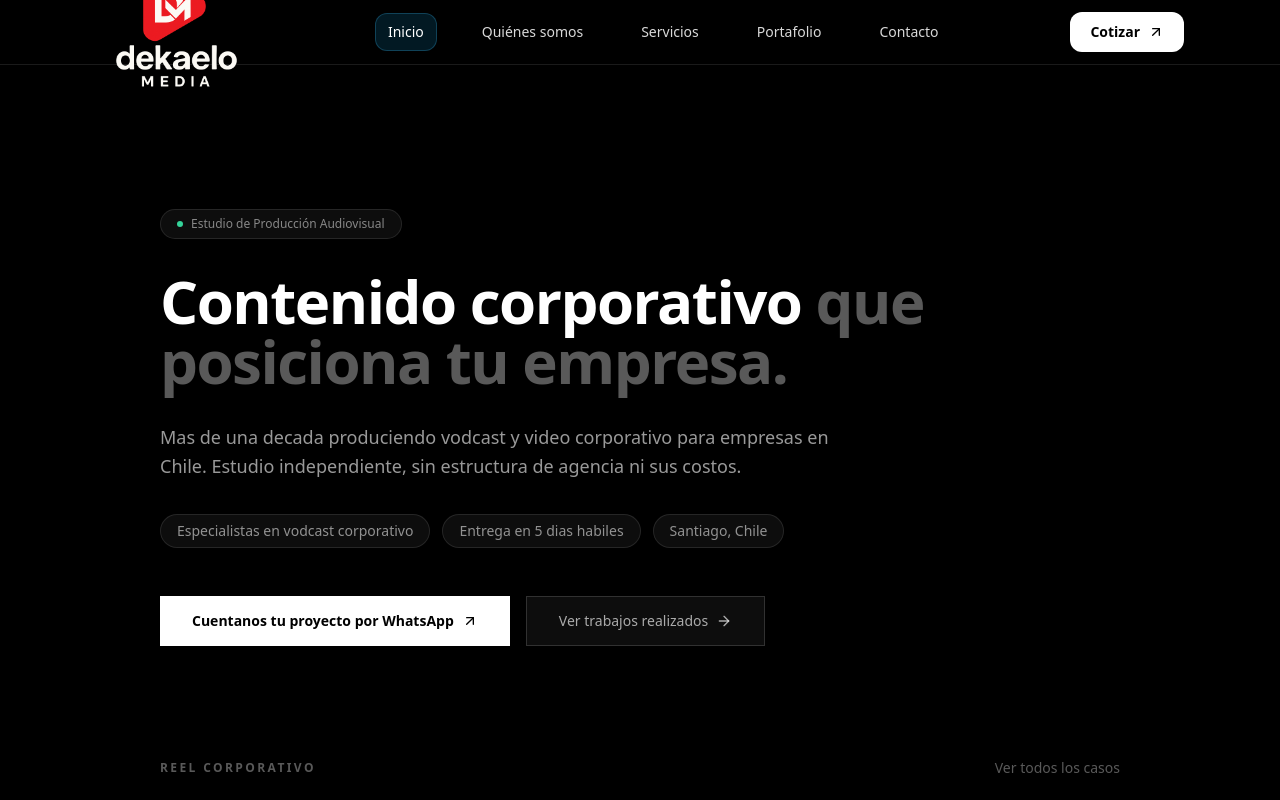
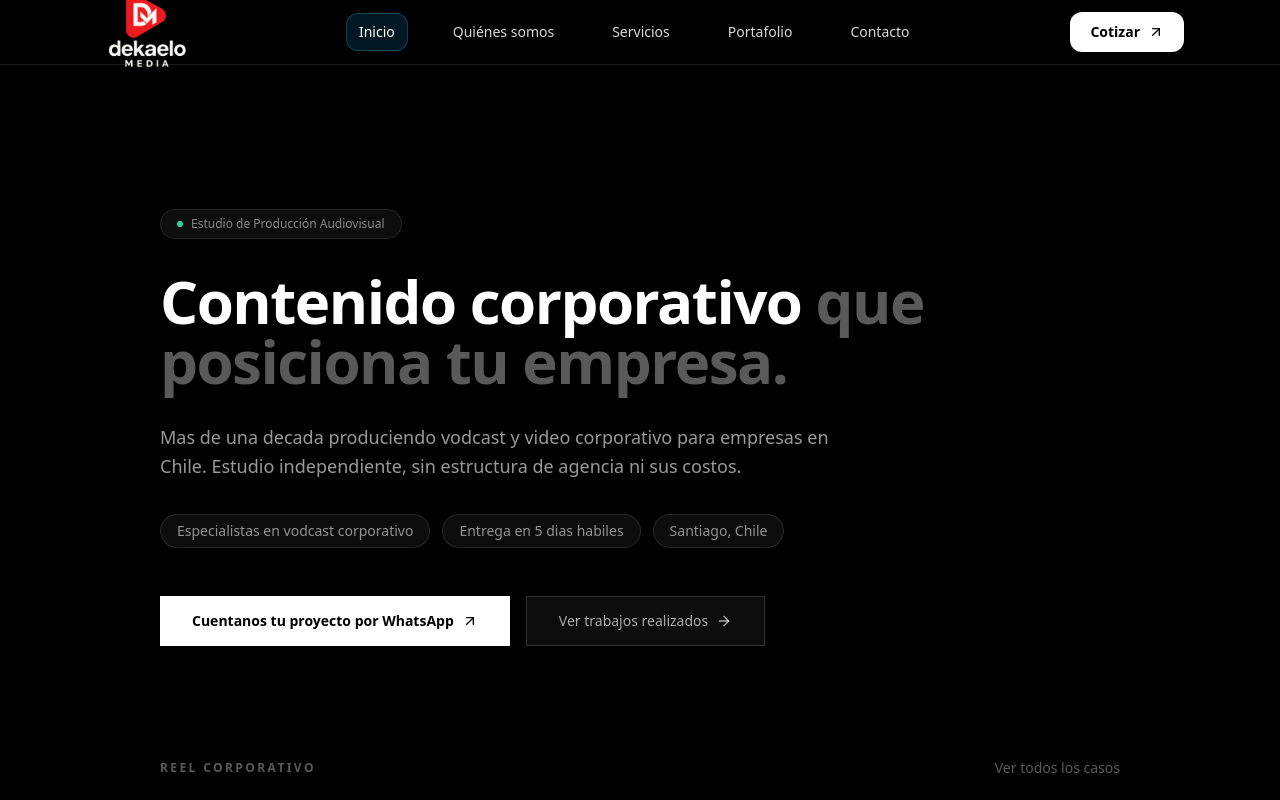
Before and after one commit to TronxGroup/Dekaelo-Media, a Next.js app: page / in a window 1280 px wide. Shown: the top 800 px of the page. Built offline with nearby package versions, Linux system fonts and the light colour scheme.

Commit message:
Update Navbar.tsx

```diff
--- a/app/components/Navbar.tsx
+++ b/app/components/Navbar.tsx
@@ -111,8 +111,8 @@ export function Navbar() {
           <Image
             src="/logo_text_white.png"
             alt="Dekaelo Media"
-            width={160}
-            height={40}
+            width={102}
+            height={98}
             className="object-contain"
             priority
           />
```
